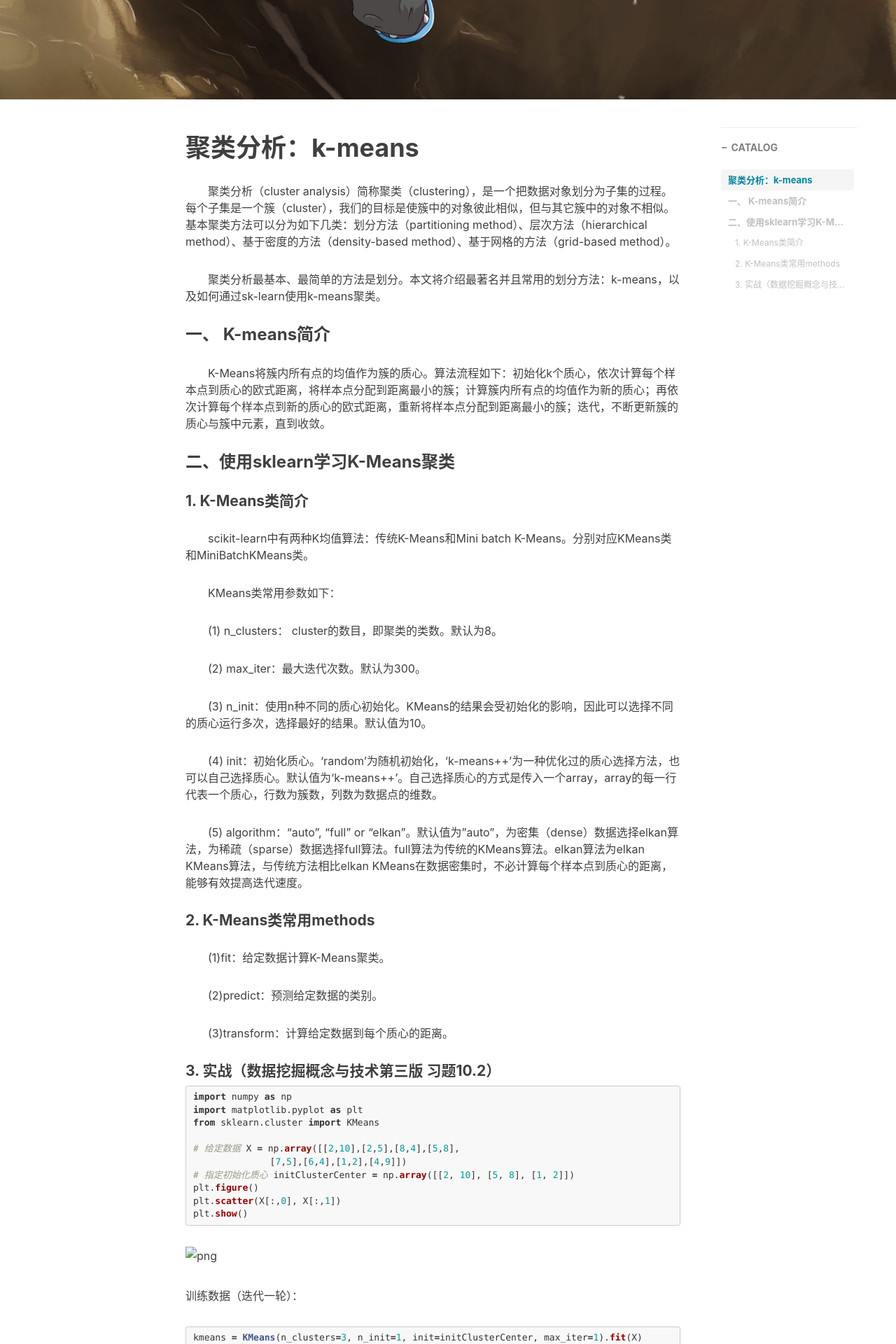
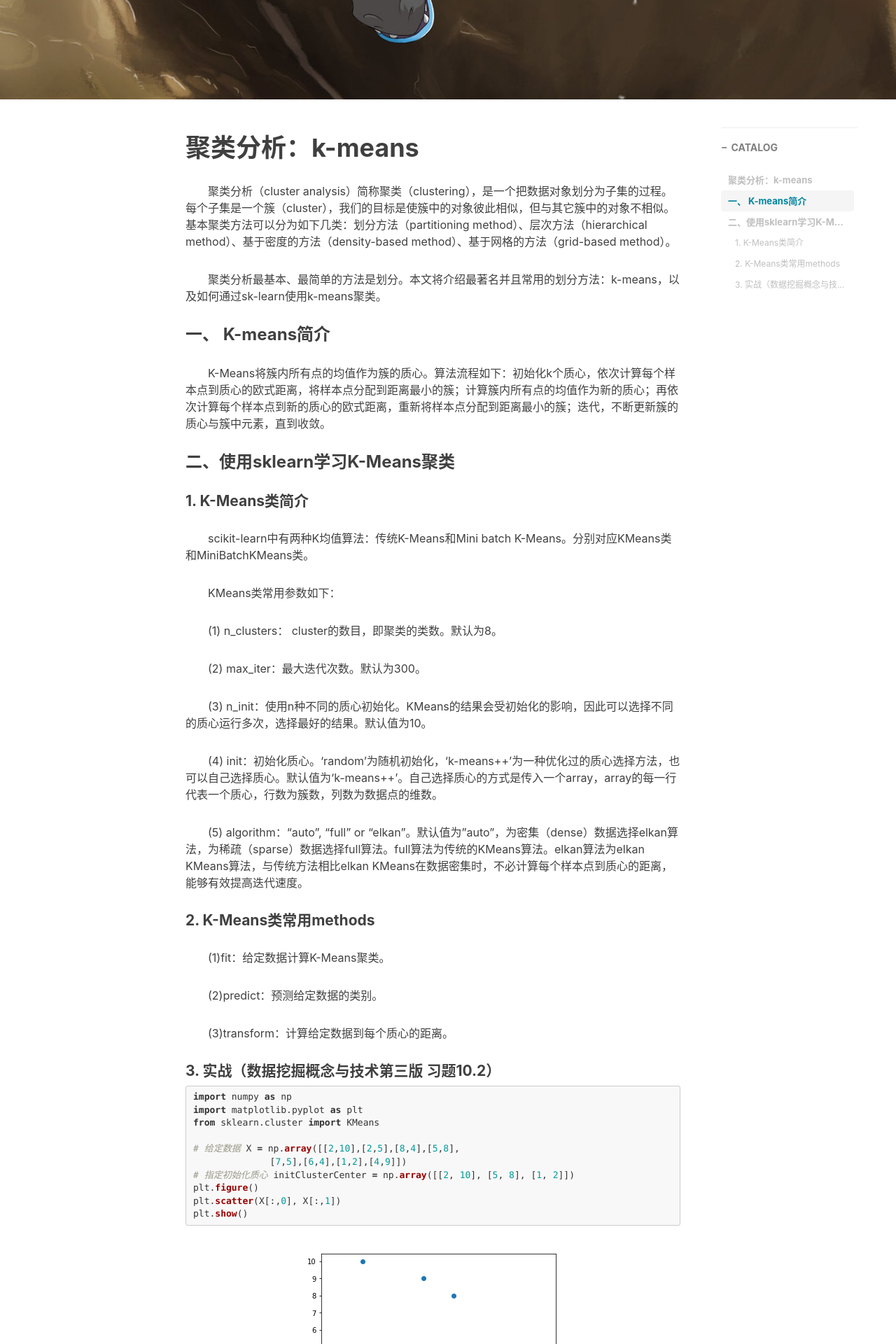
Before and after one commit to huwenhao1127/huwenhao1127.github.io, a Jekyll site: the page built from _posts/2019-01-14-使用sklearn学习K-means.md, in a window 1280 px wide. Shown: the part 381-2301 px from the top of the page at 70% size. Built offline with Jekyll 4.4.1, drawn with Linux system fonts in a browser that asks for light colours; nearby versions of some CDN libraries; comment, search, counter and statistics services are not loaded.

Commit message:
Update 2019-01-14-使用sklearn学习K-means.md

````diff
--- a/_posts/2019-01-14-使用sklearn学习K-means.md
+++ b/_posts/2019-01-14-使用sklearn学习K-means.md
@@ -85,7 +85,7 @@
 ```
 
 
-![png](output_3_0.png)
+![png](https://github.com/huwenhao1127/huwenhao1127.github.io/blob/master/img/output_3_0.png)
 
 
 训练数据（迭代一轮）：
@@ -164,7 +164,7 @@
 ```
 
 
-![png](output_15_0.png)
+![png](https://github.com/huwenhao1127/huwenhao1127.github.io/blob/master/img/output_15_0.png)
 
 
 预测某一点属于哪个簇，并计算到三个簇中心的距离：
````
